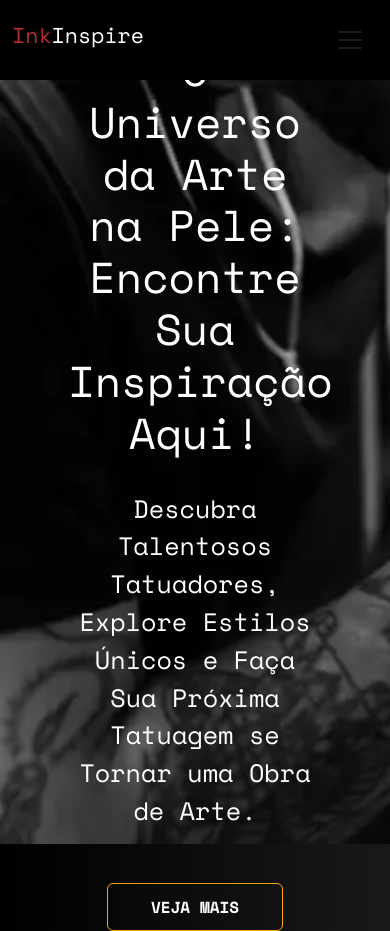
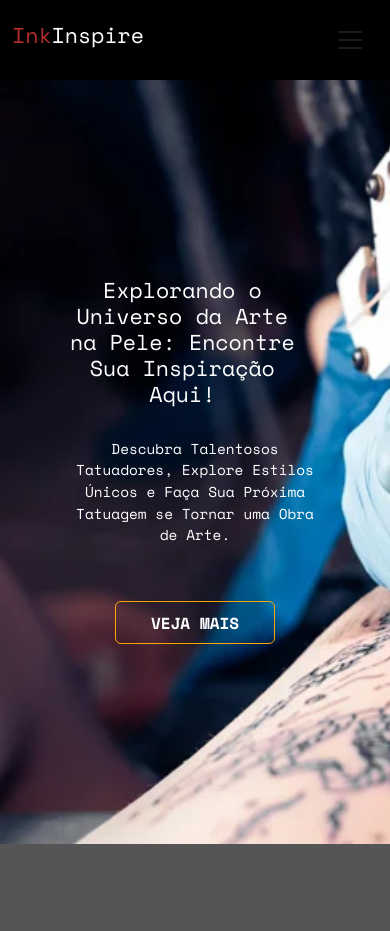
Before and after one commit to fh3mrique/InkInspire, a React (Vite) app in the folder frontend/: page / in a window 390 px wide. After the commit the page ends 844 px from the top, so only its background shows below. Built offline with nearby package versions, Linux system fonts and the light colour scheme.

Commit message:
Feat: Editando rescurso e responsividade da tela Home

```diff
--- a/frontend/src/pages/Admin/Tattoos/Form/index.tsx
+++ b/frontend/src/pages/Admin/Tattoos/Form/index.tsx
@@ -3,46 +3,71 @@ import "./styles.css";
 import { Tattoo } from "../../../../types/Tattoo";
 import { BASE_URL, requestBackend } from "../../../../utils/request";
 import { AxiosRequestConfig } from "axios";
-import { Artist } from "../../../../types/artist";
-import { useNavigate } from "react-router-dom";
+import { useNavigate, useParams } from "react-router-dom";
+import { useEffect } from "react";
 
+type UrlParams = {
+  tattooId: string;
+};
 const Form = () => {
   const {
     register,
     handleSubmit,
     formState: { errors },
+    setValue,
   } = useForm<Tattoo>();
 
+  useEffect(() => {
+    if (isEditing) {
+      requestBackend({ url: `/tattoo/${tattooId}` }).then((response) => {
+        const tattoo = response.data as Tattoo;
+
+        setValue("name", tattoo.name);
+        setValue("price", tattoo.price);
+        setValue("artUrl", tattoo.artUrl);
+        setValue("artist", tattoo.artist);
+        setValue("style", tattoo.style);
+        setValue("description", tattoo.description);
+      });
+    }
+  }, [setValue]);
+
   const navigate = useNavigate();
+
+  const { tattooId } = useParams<UrlParams>();
+
+  const isEditing = tattooId !== "create";
 
   const onSubmit = (formData: Tattoo) => {
     const dataf = {
       ...formData,
-      style: {
-        id: 1,
-      },
+      style: isEditing
+        ? formData.style
+        : {
+            id: 1,
+          },
 
-      artist:  {
+      artist: {
         id: 2,
         name: "ARTISTA 2",
-    }
+      },
     };
 
     const config: AxiosRequestConfig = {
-      method: "POST",
-      url: `/tattoo`,
+      method: isEditing ? "PUT" : "POST",
+      url: isEditing ? `/tattoo/${tattooId}` : `/tattoo`,
       data: dataf,
       withCredentials: true,
     };
 
     requestBackend(config).then((response) => {
       console.log(response.data);
-      navigate('/admin/tattoo')
+      navigate("/admin/tattoo");
     });
   };
 
   const handleCancel = () => {
-    navigate('/admin/tattoo')
+    navigate("/admin/tattoo");
   };
 
   return (
--- a/frontend/src/pages/Admin/Tattoos/List/TattooCrudCard/index.tsx
+++ b/frontend/src/pages/Admin/Tattoos/List/TattooCrudCard/index.tsx
@@ -20,6 +20,7 @@ const TattoCrudCard = ({ tattoo }: Props) => {
                 ? tattoo.artist.name
                 : "Nome do artista indisponível"} */}
             </p>
+            <p>{tattoo.name}</p>
             <p>
               <span>Preço: </span>R$ {formatPrice(tattoo.price)}
             </p>
--- a/frontend/src/pages/Home/index.tsx
+++ b/frontend/src/pages/Home/index.tsx
@@ -6,10 +6,10 @@ const Home = () => {
     <div className="home-container">
       <div className="home-content">
         <div className="home-text-content">
-          <h1>
+          <h1 className="title-home-text">
             Explorando o Universo da Arte na Pele: Encontre Sua Inspiração Aqui!
           </h1>
-          <p>
+          <p className="subtitle-home-text">
             Descubra Talentosos Tatuadores, Explore Estilos Únicos e Faça Sua
             Próxima Tatuagem se Tornar uma Obra de Arte.
           </p>
--- a/frontend/src/pages/Home/styles.css
+++ b/frontend/src/pages/Home/styles.css
@@ -1,5 +1,5 @@
-.home-container{
- background-image: url(../Home/../../assets/img/homeImg.png);
+.home-container {
+  background-image: url(../Home/../../assets/img/tatuadoor.webp);
   background-repeat: no-repeat;
   /* background-position: center;
  background-attachment: fixed; */
@@ -9,7 +9,7 @@
   height: 100%;
 }
 
-.home-content{
+.home-content {
   width: 100%;
   height: calc(100vh - 80px);
   display: flex;
@@ -21,26 +21,25 @@
   font-family: "Space Mono", monospace;
 }
 
-.home-text-content{
+.home-text-content {
   color: white;
   width: 65%;
-
 }
-.home-text-content h1{
-    font-size: 1.2em ;
+.title-home-text {
+  font-size: 1.2em;
   text-align: center;
 }
 
-.home-text-content p{
+.subtitle-home-text {
   margin-top: 30px;
   font-size: 0.7em;
 }
 
-.btn-home-container{
+.btn-home-container {
   margin-top: 30px;
 }
 
-.btn-home-container button{
+.btn-home-container button {
   background-color: transparent;
   color: white;
   width: 11em;
@@ -50,5 +49,56 @@
   font-weight: bold;
   text-transform: uppercase;
   cursor: pointer;
+}
 
+@media (min-width: 320px) {
+  .title-home-text {
+    font-size: 0.6em;
+    width: 90%;
   }
+
+  .subtitle-home-text {
+    font-size: 0.4em;
+  }
+
+  .btn-home-container button {
+    width: 10em;
+    height: 2.7em;
+  }
+}
+
+@media (min-width: 768px) {
+  .title-home-text {
+    font-size: 0.8em;
+    width: 90%;
+  }
+
+  .subtitle-home-text {
+    font-size: 0.6em;
+  }
+
+  .btn-home-container button {
+    width: 10em;
+    height: 2.7em;
+  }
+}
+
+@media (min-width: 1280px) {
+  .title-home-text {
+    font-size: 1.2em;
+    text-align: center;
+  }
+
+  .subtitle-home-text {
+    font-size: 0.7em;
+  }
+
+  .btn-home-container {
+    margin-top: 30px;
+  }
+
+  .btn-home-container button {
+    width: 11em;
+    height: 3em;
+  }
+}
```
Also changed, not shown: frontend/src/assets/img/tatuadoor.webp (added). Lines whose indentation alone changed are shown as unchanged.
